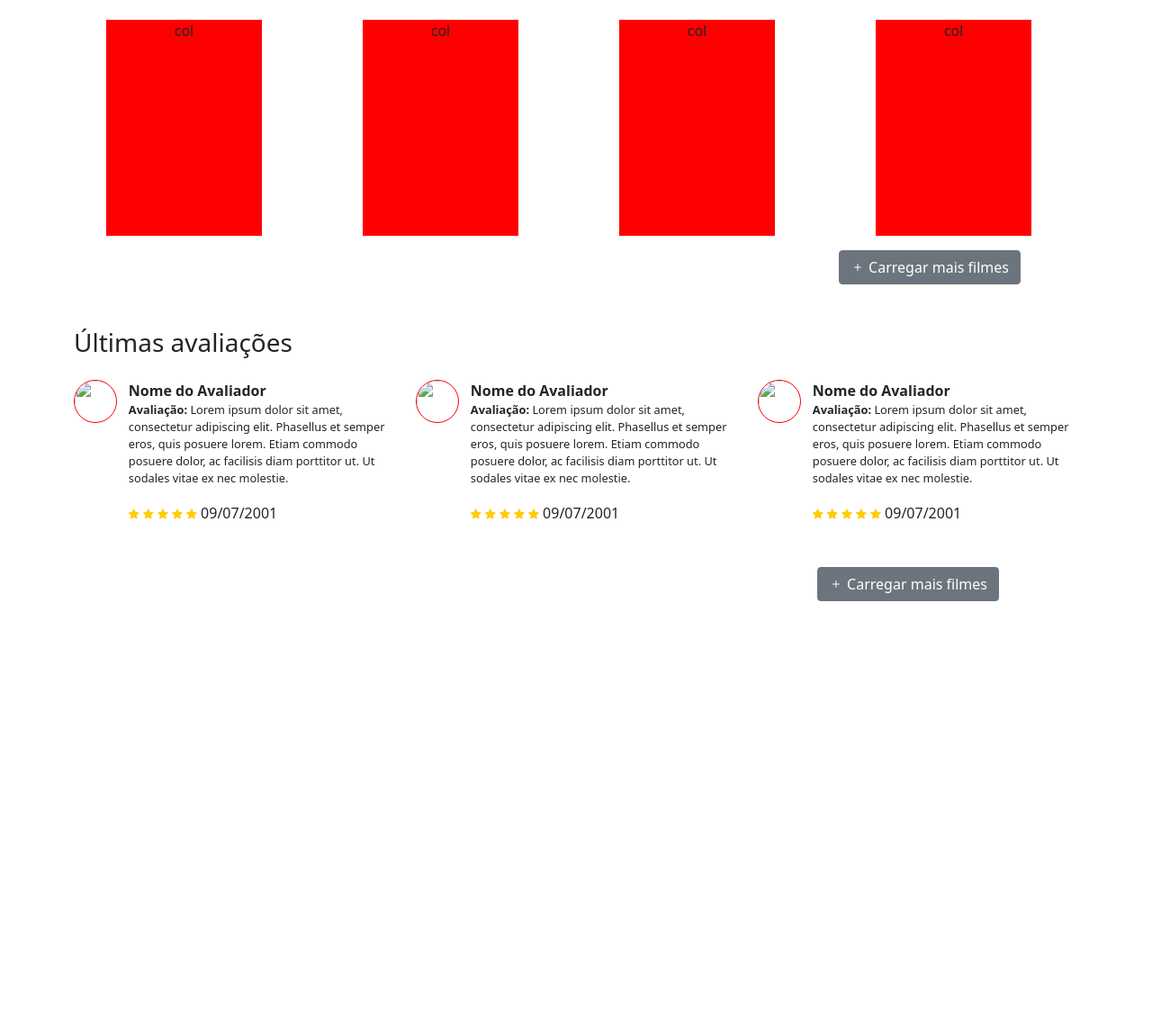
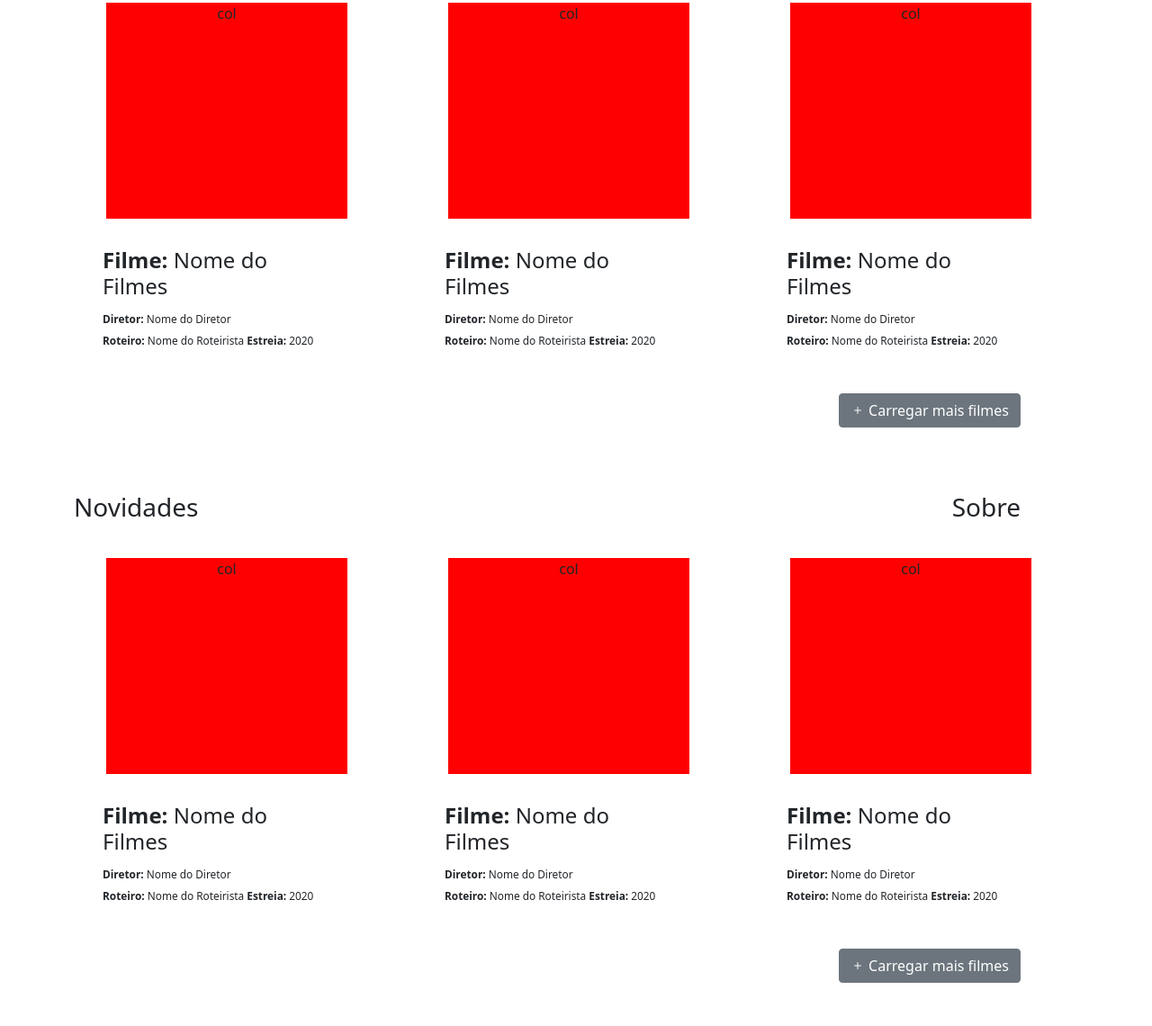
Before and after one commit to m-pedreiira/Portal_De_Filmes, a plain HTML site: page views/index.html in a window 1280 px wide. Shown: the part 1603-2743 px from the top of the page at 90% size. Before the commit the page ends 2319 px from the top, so only its background shows below. Drawn offline with nearby package versions, Linux system fonts and the light colour scheme; files that its build step writes are made by us from their sources.

Commit message:
começo da parte de "novidades" e "sobre"

```diff
--- a/styles/style.css
+++ b/styles/style.css
@@ -74,6 +74,26 @@
   font-size: 1rem;
 }
 
+.descricaoEntrevistas {
+  margin-right: 4rem;
+  margin-left: 2rem;
+  margin-top: 2rem;
+}
+
+.boxEntrevistas {
+  background-color: red;
+  width: 10rem;
+  height: 15rem;
+  text-align: center;
+  margin-right: 4rem;
+  margin-left: 3rem;
+  margin-top: 2rem;
+}
+
+.tamanhoTexto {
+  font-size: 0.74rem;
+}
+
 .divImgAvaliador {
   display: flex;
   flex-direction: row;
--- a/views/index.html
+++ b/views/index.html
@@ -10,7 +10,7 @@
     <link rel="stylesheet" href="https://cdn.jsdelivr.net/npm/bootstrap-icons@1.8.1/font/bootstrap-icons.css">
     <link rel="stylesheet" href="//maxcdn.bootstrapcdn.com/font-awesome/4.3.0/css/font-awesome.min.css">
 
-    <link href="style.css" rel="stylesheet">
+    <link href="/styles/style.css" rel="stylesheet">
 
     <title>Portal de filmes</title>
   </head>
@@ -18,7 +18,7 @@
     <nav class="navbar navbar-expand-lg navbar-light bg-light">
       <div class="container-fluid">
         <a class="navbar-brand" href="#">
-          <img src="img/logo 1.svg" alt="" class="logo">
+          <img src="/img/logo 1.svg" alt="" class="logo">
         </a>
         <button class="navbar-toggler" type="button" data-bs-toggle="collapse" data-bs-target="#navbarSupportedContent" aria-controls="navbarSupportedContent" aria-expanded="false" aria-label="Toggle navigation">
           <span class="navbar-toggler-icon"></span>
@@ -93,7 +93,7 @@
       <div class="container containerMain">
         <div class="row ">
           <div class="col">
-            <h1>Em destaque</h1>
+            <h2>Em destaque</h2>
           </div>
           <div class="col colunaDropdown">
             <div class="dropdown">
@@ -144,7 +144,7 @@
 
               <div class="col mt-3 divImgAvaliador">
                 <div class="divImgAvaliador">
-                  <img src="img/logo 1.svg" alt="" class="imgAvaliador">
+                  <img src="/img/logo 1.svg" alt="" class="imgAvaliador">
                 </div>
                 <div>
                   <strong>Nome do Avaliador</strong>
@@ -168,7 +168,7 @@
 
             <div class="col mt-3 divImgAvaliador">
               <div class="divImgAvaliador">
-                <img src="img/logo 1.svg" alt="" class="imgAvaliador">
+                <img src="/img/logo 1.svg" alt="" class="imgAvaliador">
               </div>
               <div>
                 <strong>Nome do Avaliador</strong>
@@ -192,7 +192,7 @@
 
           <div class="col mt-3 divImgAvaliador">
             <div class="divImgAvaliador">
-              <img src="img/logo 1.svg" alt="" class="imgAvaliador">
+              <img src="/img/logo 1.svg" alt="" class="imgAvaliador">
             </div>
             <div>
               <strong>Nome do Avaliador</strong>
@@ -227,128 +227,85 @@
       <div class="container containerMain">
         <div class="row ">
           <div class="col">
-            <h1>Em destaque</h1>
-          </div>
-          <div class="col colunaDropdown">
-            <div class="dropdown">
-              <button class="btn btn-secondary dropdown-toggle" type="button" id="dropdownMenuButton1" data-bs-toggle="dropdown" aria-expanded="false">
-                Dropdown button
-              </button>
-              <ul class="dropdown-menu" aria-labelledby="dropdownMenuButton1">
-                <li><a class="dropdown-item" href="#">Action</a></li>
-                <li><a class="dropdown-item" href="#">Another action</a></li>
-                <li><a class="dropdown-item" href="#">Something else here</a></li>
-              </ul>
-            </div>
+            <h2>Entrevistas & Making of</h2>
           </div>
         </div>
 
         <div class="row ">
           <div class="col-12">
             <div class="row">
-              <div class="col boxDestaque">col</div>
-              <div class="col boxDestaque">col</div>
-              <div class="col boxDestaque">col</div>
-              <div class="col boxDestaque">col</div>
+              <div class="col boxEntrevistas">col</div>
+              <div class="col boxEntrevistas">col</div>
+              <div class="col boxEntrevistas">col</div>
+            </div>
+            <div class="row">
+              <div class="col descricaoEntrevistas">
+                <h4><strong>Filme: </strong> Nome do Filmes</h4>
+                <label class="tamanhoTexto"><strong>Diretor: </strong>Nome do Diretor</label>
+                <label class="tamanhoTexto"><strong>Roteiro: </strong>Nome do Roteirista <strong>Estreia: </strong>2020</label>
+              </div>
+              <div class="col descricaoEntrevistas">
+                <h4><strong>Filme: </strong> Nome do Filmes</h4>
+                <label class="tamanhoTexto"><strong>Diretor: </strong>Nome do Diretor</label>
+                <label class="tamanhoTexto"><strong>Roteiro: </strong>Nome do Roteirista <strong>Estreia: </strong>2020</label>
+              </div>
+              <div class="col descricaoEntrevistas">
+                <h4><strong>Filme: </strong> Nome do Filmes</h4>
+                <label class="tamanhoTexto"><strong>Diretor: </strong>Nome do Diretor</label>
+                <label class="tamanhoTexto"><strong>Roteiro: </strong>Nome do Roteirista <strong>Estreia: </strong>2020</label>
+              </div>
             </div>
           </div>
-          <!-- <div class="col-6">
-            <div class="row">
-
-            </div>
-          </div> -->
         </div>
 
-        <div class="row mt-3 ">
+        <div class="row mt-5 ">
           <div class="col colunabotao">
             <button type="button" class="btn btn-secondary">
               <i class="bi bi-plus"></i> Carregar mais filmes</button>
           </div>
         </div>
+      </dsiv>
+    </main>
 
-        <div class="row mt-5">
+    <main class="pt-4 pb-5 main2">
+      <div class="container containerMain">
+        <div class="row ">
           <div class="col">
-            <h3>Últimas avaliações</h3>
+            <h3>Novidades</h3>
+          </div>
+          <div class="col colunaDropdown">
+            <h3>Sobre</h3>
           </div>
         </div>
 
         <div class="row ">
           <div class="col-12">
             <div class="row">
-
-              <div class="col mt-3 divImgAvaliador">
-                <div class="divImgAvaliador">
-                  <img src="img/logo 1.svg" alt="" class="imgAvaliador">
-                </div>
-                <div>
-                  <strong>Nome do Avaliador</strong>
-                  <p class="avaliacaoDescricao"><strong> Avaliação: </strong> Lorem ipsum dolor sit amet, consectetur adipiscing elit. Phasellus et semper eros, quis posuere lorem. Etiam commodo posuere dolor, ac facilisis diam porttitor ut. Ut sodales vitae ex nec molestie.</p>
-                  <div class="estrelas1">
-                    <input type="radio1" id="cm_star-empty" name="fb" value="" checked/>
-                    <label for="cm_star-1"><i class="fa"></i></label>
-                    <input type="radio1" id="cm_star-1" name="fb" value="1"/>
-                    <label for="cm_star-2"><i class="fa"></i></label>
-                    <input type="radio1" id="cm_star-2" name="fb" value="2"/>
-                    <label for="cm_star-3"><i class="fa"></i></label>
-                    <input type="radio1" id="cm_star-3" name="fb" value="3"/>
-                    <label for="cm_star-4"><i class="fa"></i></label>
-                    <input type="radio1" id="cm_star-4" name="fb" value="4"/>
-                    <label for="cm_star-5"><i class="fa"></i></label>
-                    <input type="radio1" id="cm_star-5" name="fb" value="5"/>
-                    <span class=""> <datagrid class="data">09/07/2001</datagrid></span>
-                  </div>
+              <div class="col boxEntrevistas">col</div>
+              <div class="col boxEntrevistas">col</div>
+              <div class="col boxEntrevistas">col</div>
+            </div>
+            <div class="row">
+              <div class="col descricaoEntrevistas">
+                <h4><strong>Filme: </strong> Nome do Filmes</h4>
+                <label class="tamanhoTexto"><strong>Diretor: </strong>Nome do Diretor</label>
+                <label class="tamanhoTexto"><strong>Roteiro: </strong>Nome do Roteirista <strong>Estreia: </strong>2020</label>
+              </div>
+              <div class="col descricaoEntrevistas">
+                <h4><strong>Filme: </strong> Nome do Filmes</h4>
+                <label class="tamanhoTexto"><strong>Diretor: </strong>Nome do Diretor</label>
+                <label class="tamanhoTexto"><strong>Roteiro: </strong>Nome do Roteirista <strong>Estreia: </strong>2020</label>
+              </div>
+              <div class="col descricaoEntrevistas">
+                <h4><strong>Filme: </strong> Nome do Filmes</h4>
+                <label class="tamanhoTexto"><strong>Diretor: </strong>Nome do Diretor</label>
+                <label class="tamanhoTexto"><strong>Roteiro: </strong>Nome do Roteirista <strong>Estreia: </strong>2020</label>
               </div>
             </div>
-
-            <div class="col mt-3 divImgAvaliador">
-              <div class="divImgAvaliador">
-                <img src="img/logo 1.svg" alt="" class="imgAvaliador">
-              </div>
-              <div>
-                <strong>Nome do Avaliador</strong>
-                <p class="avaliacaoDescricao"><strong> Avaliação: </strong> Lorem ipsum dolor sit amet, consectetur adipiscing elit. Phasellus et semper eros, quis posuere lorem. Etiam commodo posuere dolor, ac facilisis diam porttitor ut. Ut sodales vitae ex nec molestie.</p>
-                <div class="estrelas1">
-                  <input type="radio1" id="cm_star-empty" name="fb" value="" checked/>
-                  <label for="cm_star-1"><i class="fa"></i></label>
-                  <input type="radio1" id="cm_star-1" name="fb" value="1"/>
-                  <label for="cm_star-2"><i class="fa"></i></label>
-                  <input type="radio1" id="cm_star-2" name="fb" value="2"/>
-                  <label for="cm_star-3"><i class="fa"></i></label>
-                  <input type="radio1" id="cm_star-3" name="fb" value="3"/>
-                  <label for="cm_star-4"><i class="fa"></i></label>
-                  <input type="radio1" id="cm_star-4" name="fb" value="4"/>
-                  <label for="cm_star-5"><i class="fa"></i></label>
-                  <input type="radio1" id="cm_star-5" name="fb" value="5"/>
-                  <span class=""> <datagrid class="data">09/07/2001</datagrid></span>
-                </div>
-            </div>
-          </div>
-
-          <div class="col mt-3 divImgAvaliador">
-            <div class="divImgAvaliador">
-              <img src="img/logo 1.svg" alt="" class="imgAvaliador">
-            </div>
-            <div>
-              <strong>Nome do Avaliador</strong>
-              <p class="avaliacaoDescricao"><strong> Avaliação: </strong> Lorem ipsum dolor sit amet, consectetur adipiscing elit. Phasellus et semper eros, quis posuere lorem. Etiam commodo posuere dolor, ac facilisis diam porttitor ut. Ut sodales vitae ex nec molestie.</p>
-              <div class="estrelas1">
-                <input type="radio1" id="cm_star-empty" name="fb" value="" checked/>
-                <label for="cm_star-1"><i class="fa"></i></label>
-                <input type="radio1" id="cm_star-1" name="fb" value="1"/>
-                <label for="cm_star-2"><i class="fa"></i></label>
-                <input type="radio1" id="cm_star-2" name="fb" value="2"/>
-                <label for="cm_star-3"><i class="fa"></i></label>
-                <input type="radio1" id="cm_star-3" name="fb" value="3"/>
-                <label for="cm_star-4"><i class="fa"></i></label>
-                <input type="radio1" id="cm_star-4" name="fb" value="4"/>
-                <label for="cm_star-5"><i class="fa"></i></label>
-                <input type="radio1" id="cm_star-5" name="fb" value="5"/>
-                <span class=""> <datagrid class="data">09/07/2001</datagrid></span>
-              </div>
           </div>
         </div>
 
-        <div class="row mt-5">
+        <div class="row mt-5 ">
           <div class="col colunabotao">
             <button type="button" class="btn btn-secondary">
               <i class="bi bi-plus"></i> Carregar mais filmes</button>
```
